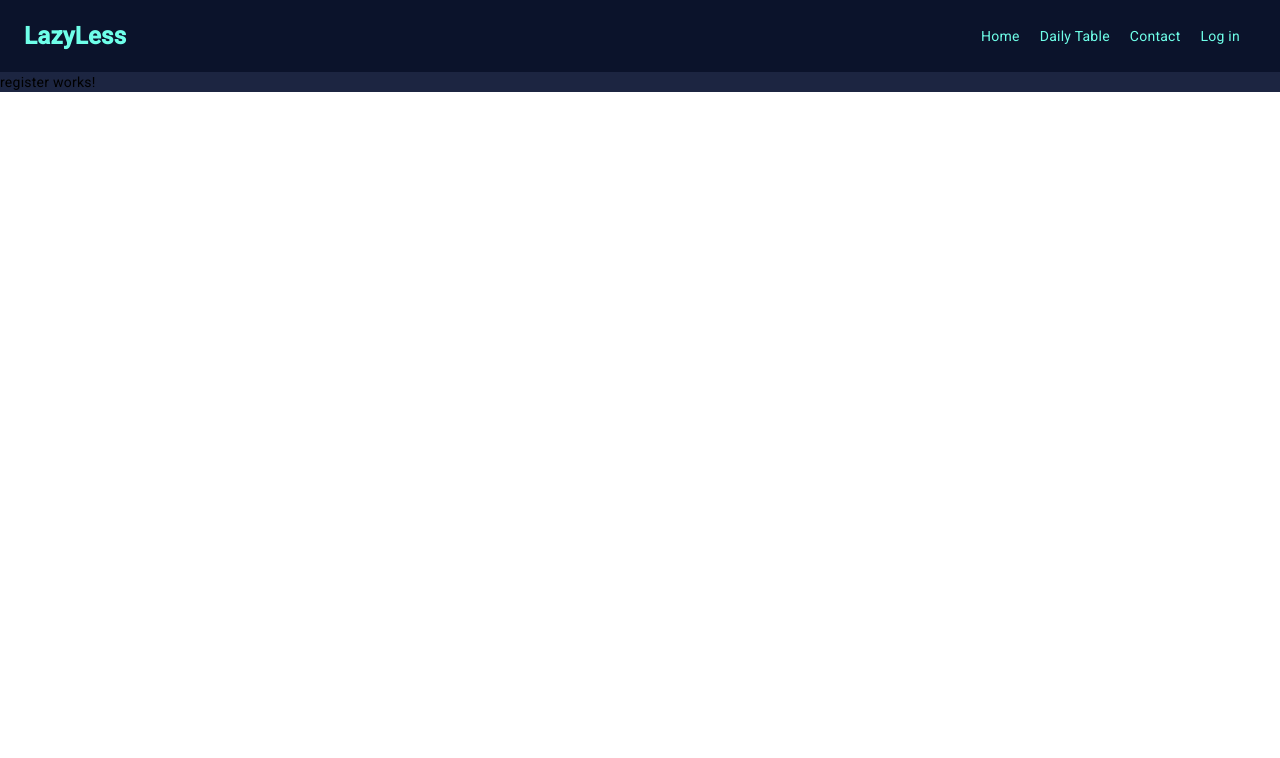
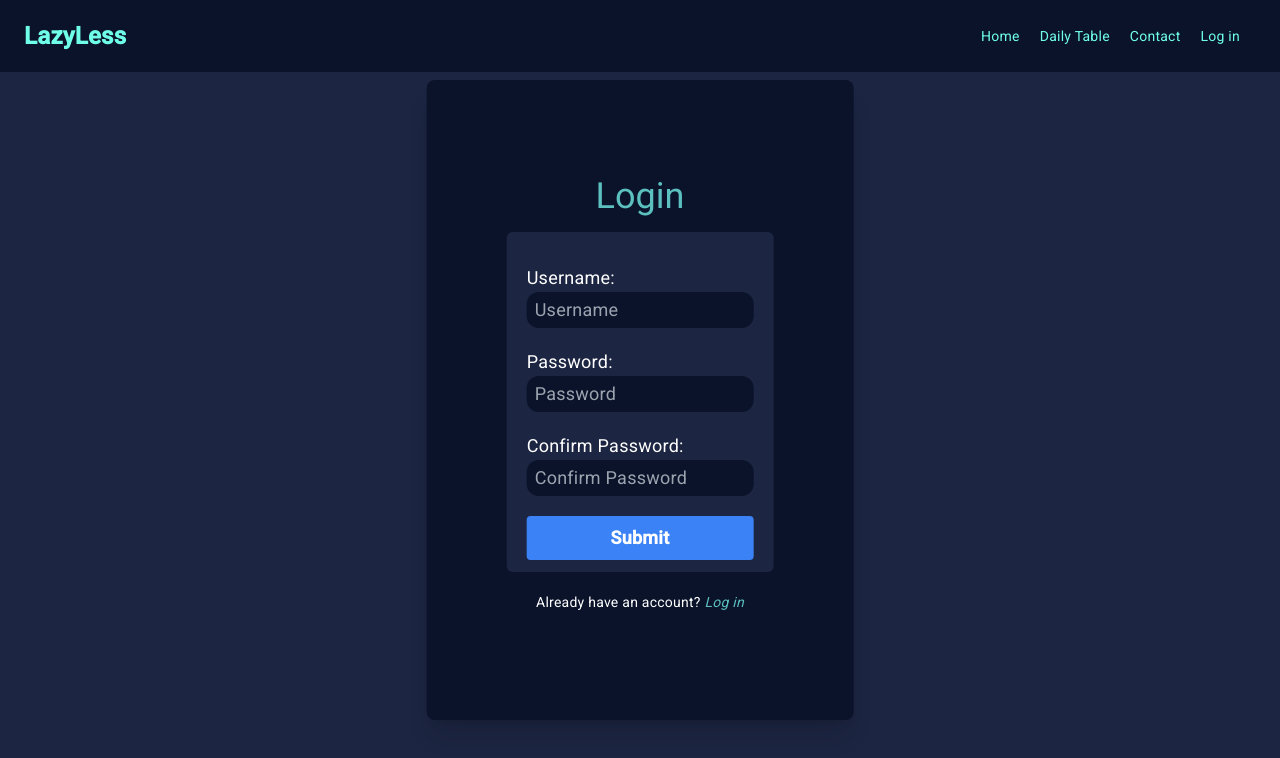
Before and after one commit to LinhNguyenLe2109/Lazyless, an Angular app: page /register in a window 1280 px wide. Shown: the top 758 px of the page. Built offline with nearby package versions, Linux system fonts and the light colour scheme.

Commit message:
added register page

```diff
--- a/src/app/register/register.component.html
+++ b/src/app/register/register.component.html
@@ -1 +1,87 @@
-<p>register works!</p>
+<section class="h-screen">
+  <div
+    class="absolute top-1/2 left-1/2 -translate-x-1/2 -translate-y-1/2 bg-fifth py-10 sm:py-24 px-6 sm:px-20 w-11/12 md:w-1/2 xl:w-1/3 rounded-lg shadow-xl"
+  >
+    <h1 class="text-center !text-4xl text-secondary">Login</h1>
+    <div
+      class="bg-forth text-white px-5 py-3 rounded-md border-3 border-white border-solid text-lg w-full"
+    >
+      <form [formGroup]="registerForm" (ngSubmit)="onSubmit()">
+        <!-- Username section -->
+        <div class="form-group my-5">
+          <label for="username" class="mr-5">Username: </label>
+          <input
+            type="text"
+            class="form-control rounded-xl px-2 py-1 bg-fifth block w-full"
+            formControlName="username"
+            id="username"
+            placeholder="Username"
+          />
+          <div
+            *ngIf="registerForm.get('username')?.errors?.['required'] && (registerForm.get('username')?.touched || registerForm.get('username')?.dirty || submitButtonClicked)"
+            class="text-red-500 text-base"
+          >
+            Username is required.
+          </div>
+        </div>
+        <!-- Password section -->
+        <div class="form-group my-5">
+          <label for="password" class="mr-5">Password: </label>
+          <input
+            type="text"
+            class="form-control rounded-xl px-2 py-1 bg-fifth block w-full"
+            formControlName="password"
+            id="password"
+            placeholder="Password"
+          />
+          <div
+            *ngIf="registerForm.get('password')?.errors?.['required'] && (registerForm.get('password')?.touched || registerForm.get('password')?.dirty || submitButtonClicked)"
+            class="text-red-500 text-base"
+          >
+            Password is required.
+          </div>
+        </div>
+        <!-- Confirm password section -->
+        <div class="form-group my-5">
+          <label for="password" class="mr-5">Confirm Password: </label>
+          <input
+            type="text"
+            class="form-control rounded-xl px-2 py-1 bg-fifth block w-full"
+            formControlName="confirmPassword"
+            id="confirmPassword"
+            placeholder="Confirm Password"
+          />
+          <div
+            *ngIf="registerForm.get('confirmPassword')?.errors?.['required'] && (registerForm.get('password')?.touched || registerForm.get('password')?.dirty || submitButtonClicked)"
+            class="text-red-500 text-base"
+          >
+            Password is required.
+          </div>
+          <div
+            *ngIf="registerForm.get('confirmPassword')?.errors?.['mismatch'] && submitButtonClicked"
+            class="text-red-500 text-base"
+          >
+            Passwords do not match.
+          </div>
+        </div>
+        <button
+          type="submit"
+          class="bg-blue-500 hover:bg-blue-700 text-white font-bold py-2 px-4 rounded ms-auto w-full"
+        >
+          Submit
+        </button>
+      </form>
+    </div>
+    <div class="mt-5 text-white">
+      <p class="text-center mt-5">
+        Already have an account?
+        <a
+          routerLink="/login"
+          routerLinkActive="active"
+          class="text-secondary italic"
+          >Log in</a
+        >
+      </p>
+    </div>
+  </div>
+</section>
--- a/src/app/register/register.component.ts
+++ b/src/app/register/register.component.ts
@@ -1,10 +1,35 @@
 import { Component } from '@angular/core';
+import { FormGroup, FormControl, Validators } from '@angular/forms';
 
 @Component({
   selector: 'app-register',
   templateUrl: './register.component.html',
-  styleUrls: ['./register.component.css']
+  styleUrls: ['./register.component.css'],
 })
 export class RegisterComponent {
+  registerForm = new FormGroup({
+    username: new FormControl('', [Validators.required]),
+    password: new FormControl('', [Validators.required]),
+    confirmPassword: new FormControl('', [Validators.required]),
+  });
 
+  submitButtonClicked = false;
+
+  onSubmit() {
+    this.submitButtonClicked = true;
+    this.checkMatchingPasswords();
+    if (this.registerForm.invalid) {
+    } else {
+    }
+  }
+
+  checkMatchingPasswords() {
+    const password = this.registerForm.get('password')?.value;
+    const confirmPassword = this.registerForm.get('confirmPassword')?.value;
+    if (password !== confirmPassword) {
+      this.registerForm.get('confirmPassword')?.setErrors({ mismatch: true });
+    } else {
+      this.registerForm.get('confirmPassword')?.setErrors(null);
+    }
+  }
 }
```
